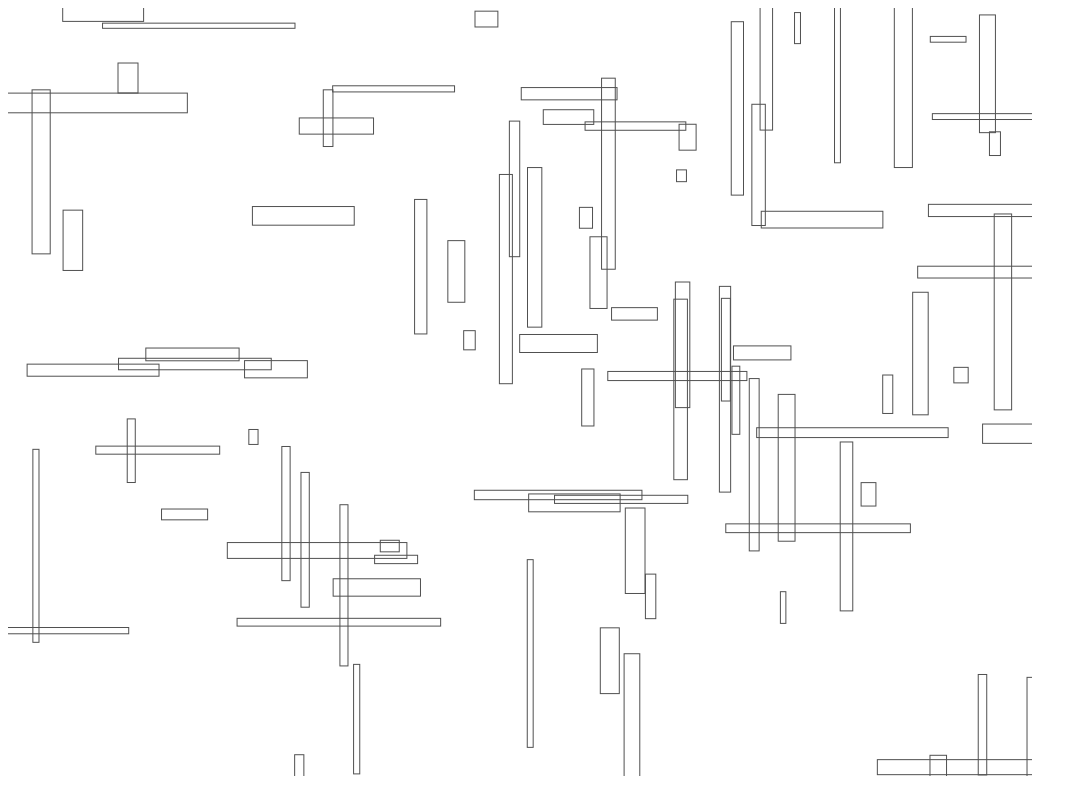
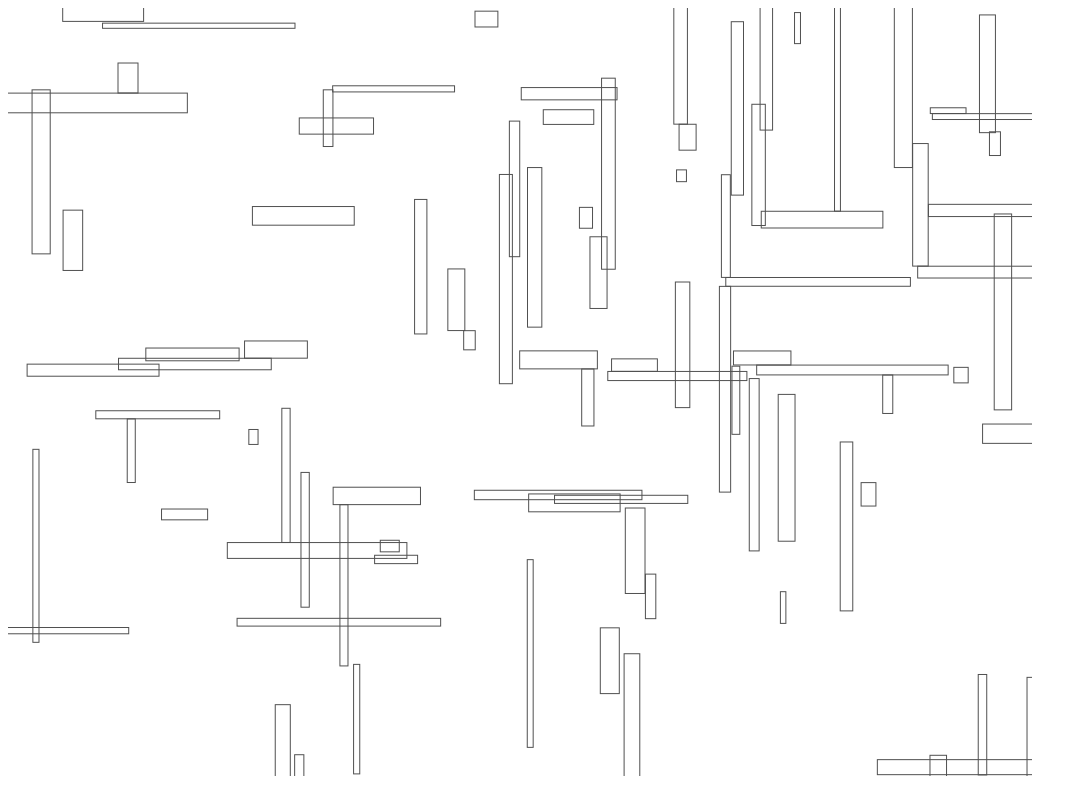
Before and after one commit to Ahnfelt/collision, a plain HTML site: page index.html in a window 1280 px wide. Shown: the whole page, without its empty margins (0-1087 px from the left). Drawn offline with Linux system fonts and the light colour scheme.

Commit message:
Now a 1000 of the 10000 random objects are affected by gravity.

```diff
--- a/Actor.js
+++ b/Actor.js
@@ -27,7 +27,7 @@ Actor.prototype.move = function(grid, deltaTime) {
     if(this.velocityX !== 0 || this.velocityY !== 0) {
         var deltaX = this.velocityX * deltaTime;
         var deltaY = this.velocityY * deltaTime;
-        grid.remove(this.boundingBox, this);
+        var moved = false;
         while(deltaX !== 0 || deltaY !== 0) {
             var stepX = deltaX;
             var stepY = deltaY;
@@ -39,17 +39,30 @@ Actor.prototype.move = function(grid, deltaTime) {
             }
             var box = this.boundingBox.extendedBy(stepX, stepY);
             var actors = grid.find(box, Actor.getUniqueId);
-            this.moveX(actors, stepX);
-            this.moveY(actors, stepY);
+
+            var newX = this.moveX(actors, stepX);
+            if(newX !== this.boundingBox.x) {
+                if(!moved) grid.remove(this.boundingBox, this);
+                this.boundingBox.x = newX;
+                moved = true;
+            }
+
+            var newY = this.moveY(actors, stepY);
+            if(newY !== this.boundingBox.y) {
+                if(!moved) grid.remove(this.boundingBox, this);
+                this.boundingBox.y = newY;
+                moved = true;
+            }
+
             deltaX -= stepX;
             deltaY -= stepY;
         }
-        grid.insert(this.boundingBox, this);
+        if(moved) grid.insert(this.boundingBox, this);
     }
 }
 
 Actor.prototype.moveX = function(actors, delta) {
-    if(delta == 0) return;
+    if(delta == 0) return this.boundingBox.x;
     var box = this.boundingBox.extendedBy(delta, 0);
     var half = this.boundingBox.halfWidth;
     var result = this.boundingBox.x + delta;
@@ -65,11 +78,11 @@ Actor.prototype.moveX = function(actors, delta) {
             this.velocityX = 0;
         }
     }
-    this.boundingBox.x = result;
+    return result;
 }
 
 Actor.prototype.moveY = function(actors, delta) {
-    if(delta == 0) return;
+    if(delta == 0) return this.boundingBox.y;
     var box = this.boundingBox.extendedBy(0, delta);
     var half = this.boundingBox.halfHeight;
     var result = this.boundingBox.y + delta;
@@ -85,7 +98,7 @@ Actor.prototype.moveY = function(actors, delta) {
             this.velocityY = 0;
         }
     }
-    this.boundingBox.y = result;
+    return result;
 }
 
 Actor.prototype.resolution = 10;
--- a/SparseGrid.js
+++ b/SparseGrid.js
@@ -51,9 +51,9 @@ SparseGrid.prototype.find = function(boundingBox, getUniqueId) {
 
 SparseGrid.prototype.eachCell = function(boundingBox, callback) {
     var minX = Math.floor((boundingBox.x - boundingBox.halfWidth) / this.columnWidth);
-    var maxX = Math.ceil((boundingBox.x + boundingBox.halfWidth) / this.columnWidth);
+    var maxX = Math.floor((boundingBox.x + boundingBox.halfWidth) / this.columnWidth);
     var minY = Math.floor((boundingBox.y - boundingBox.halfHeight) / this.rowHeight);
-    var maxY = Math.ceil((boundingBox.y + boundingBox.halfHeight) / this.rowHeight);
+    var maxY = Math.floor((boundingBox.y + boundingBox.halfHeight) / this.rowHeight);
     for(var x = minX; x <= maxX; x++) {
         for(var y = minY; y <= maxY; y++) {
             var key = x + ',' + y;
--- a/index.html
+++ b/index.html
@@ -57,6 +57,12 @@
                     else if(keys.right) player.velocityX = 200;
                     else player.velocityX = 0;
                     player.velocityY += 800 * deltaTime;
+
+                    for(var i = 0; i < 1000; i++) {
+                        var actor = randomActors[i];
+                        if(actor.boundingBox.y < 2000) actor.velocityY += 800 * deltaTime;
+                        else actor.velocityY = Math.min(0, actor.velocityY);
+                    }
                 });
             })();
         </script>
```
